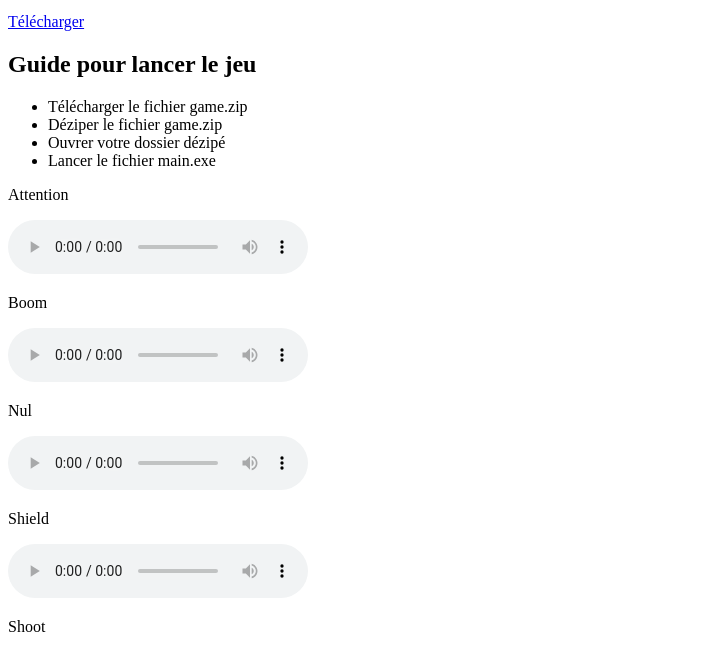
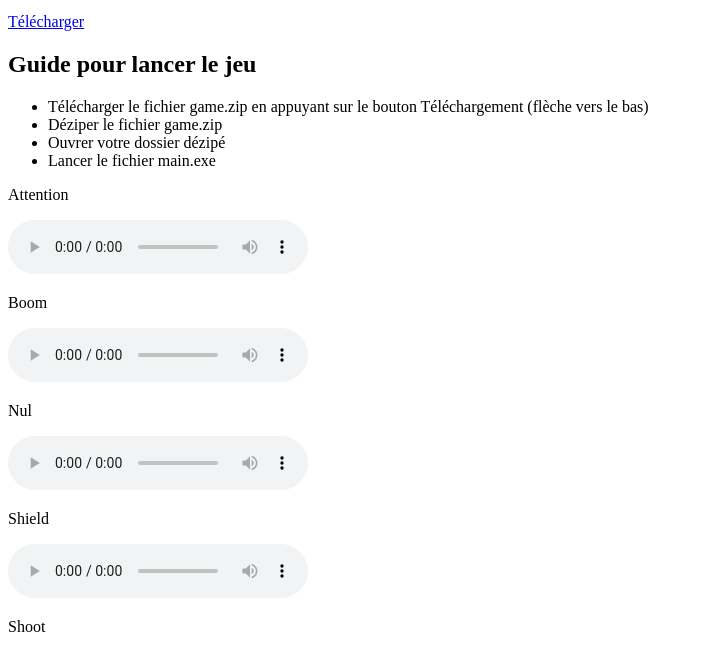
Before and after one commit to SCAnas2005/website, a plain HTML site: page index.html in a window 1280 px wide. Shown: the part 101-750 px from the top of the page, without its empty margins (0-703 px from the left). Drawn offline with Linux system fonts and the light colour scheme.

Commit message:
Add files via upload

```diff
--- a/index.html
+++ b/index.html
@@ -12,11 +12,11 @@
         <p>
             Télécharger le meilleur jeu au monde !
         </p>
-        <a href="game.zip" download>Télécharger</a>
+        <a href="https://uploadnow.io/en/share" download target="_blank">Télécharger</a>
 
         <h2>Guide pour lancer le jeu</h2>
         <ul>
-            <li>Télécharger le fichier game.zip</li>
+            <li>Télécharger le fichier game.zip en appuyant sur le bouton Téléchargement (flèche vers le bas)</li>
             <li>Déziper le fichier game.zip</li>
             <li>Ouvrer votre dossier dézipé</li>
             <li>Lancer le fichier main.exe</li>
```
